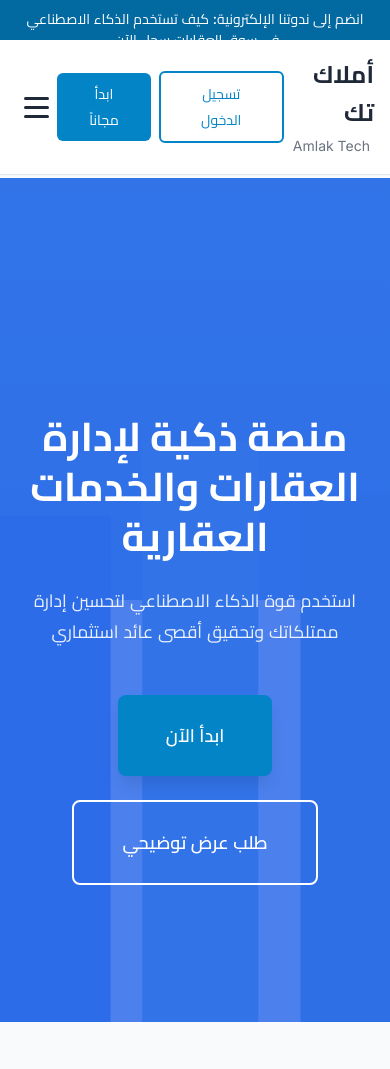
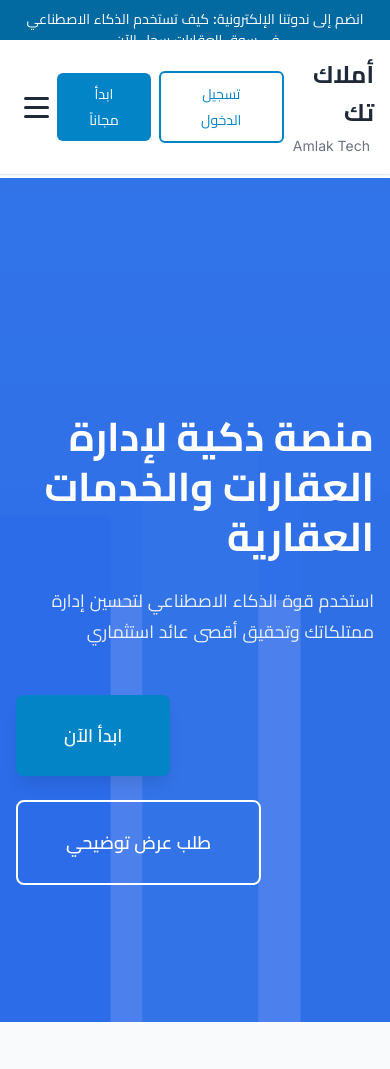
Before and after one commit to yaraabdullah/AmlakTech-Website, a Next.js app: page / in a window 390 px wide. Shown: the top 1069 px of the page. Built offline with nearby package versions, Linux system fonts and the light colour scheme.

Commit message:
Align Hero section text and buttons to the right

```diff
--- a/styles/Hero.module.css
+++ b/styles/Hero.module.css
@@ -17,7 +17,7 @@
 }
 
 .content {
-  text-align: center;
+  text-align: right;
   max-width: 800px;
   margin: 0 auto;
 }
@@ -115,7 +115,7 @@
   .content {
     grid-template-columns: 1fr;
     gap: 2rem;
-    text-align: center;
+    text-align: right;
   }
 
   .title {
@@ -127,7 +127,7 @@
   }
 
   .buttons {
-    justify-content: center;
+    justify-content: flex-end;
   }
 
   .placeholder {
```
